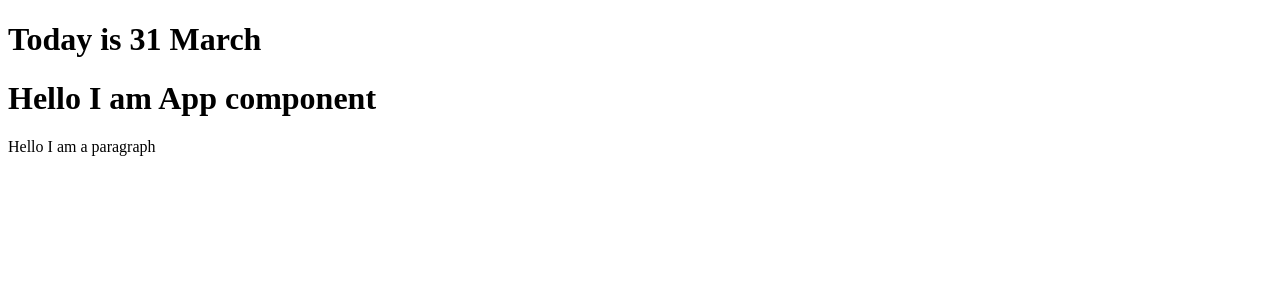
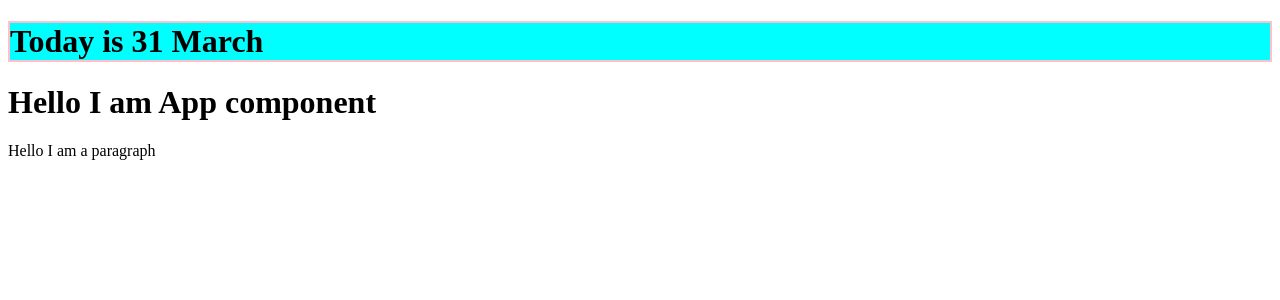
Before and after one commit to satyamrao789/Learning_ReactJs, a React (Create React App) app in the folder 01/: page / in a window 1280 px wide. Shown: the top 300 px of the page. Built offline with nearby package versions, Linux system fonts and the light colour scheme.

Commit message:
created App.css

```diff
--- /dev/null
+++ b/01/src/App.css
@@ -0,0 +1,4 @@
+.main {
+    background-color: aqua;
+    border: 2px solid pink;
+}
--- a/01/src/App.js
+++ b/01/src/App.js
@@ -1,9 +1,11 @@
+import './App.css';
+
 function App() {
     let date = 31;
     let month = "March";
     return (
         <div>
-            <h1>Today is {date}  {month}</h1>
+            <h1 className='main'>Today is {date}  {month}</h1>
             <h1>Hello I am App component</h1>
             <p>Hello I am a paragraph</p>
         </div>
```
